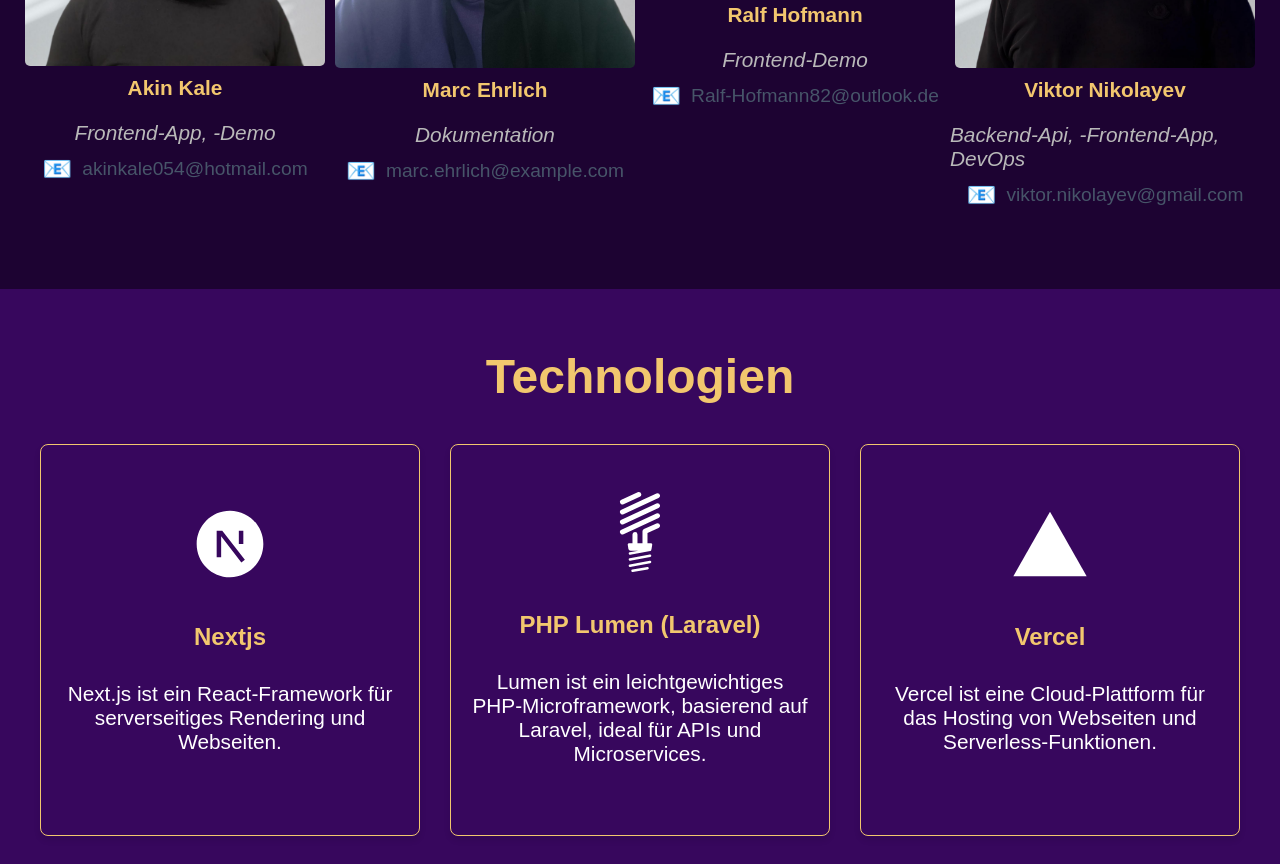
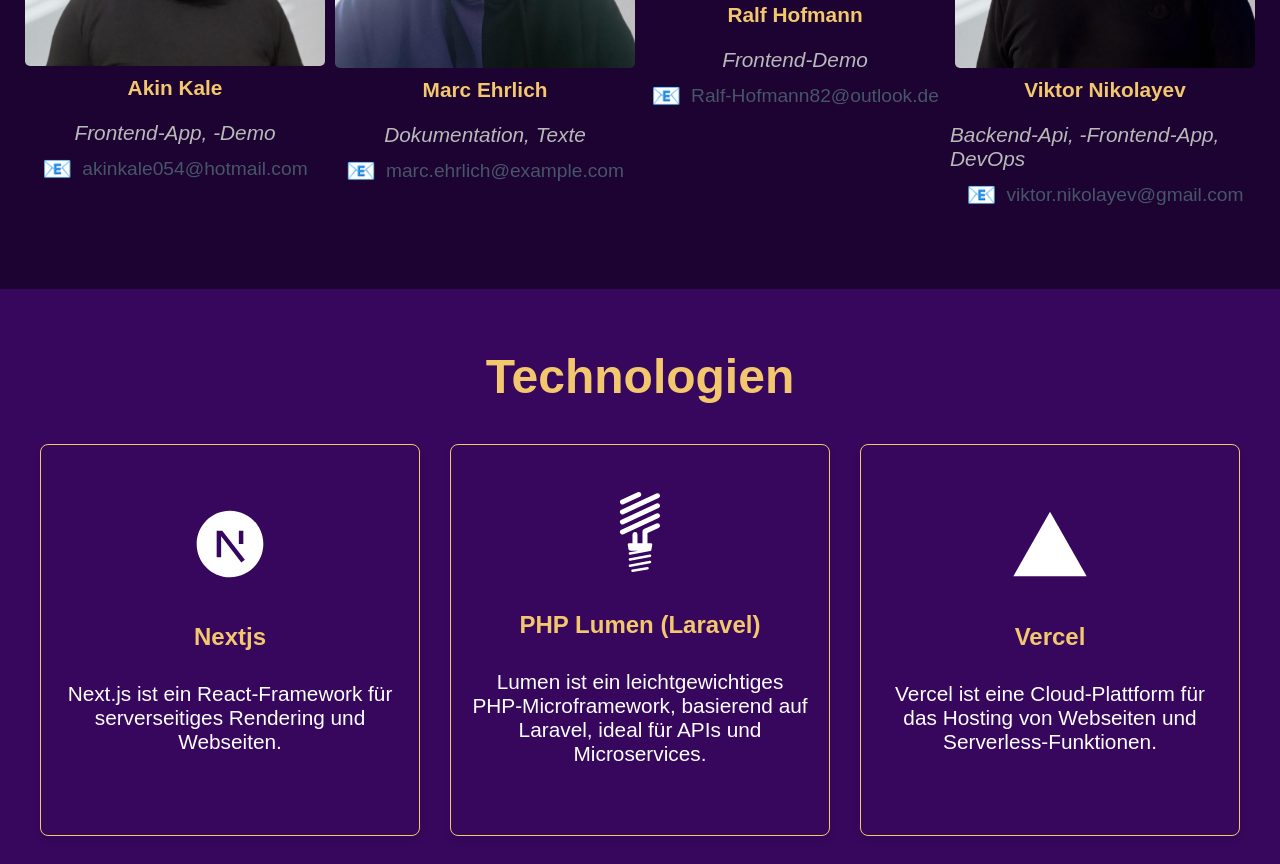
Before and after one commit to RalfHof/nextjs-boilerplate, a Next.js app: page /info in a window 1280 px wide. Shown: the part 1280-2144 px from the top of the page. Built offline with nearby package versions, Linux system fonts and the light colour scheme; grey boxes are pictures that could not be loaded.

Commit message:
New Features

```diff
--- a/src/components/Team/page.tsx
+++ b/src/components/Team/page.tsx
@@ -14,7 +14,7 @@
     name: "Marc Ehrlich",
     image: "/img/bild2.png",
     email: "marc.ehrlich@example.com",
-    role: "Dokumentation",
+    role: "Dokumentation, Texte",
   },
   {
     name: "Ralf Hofmann",
```
